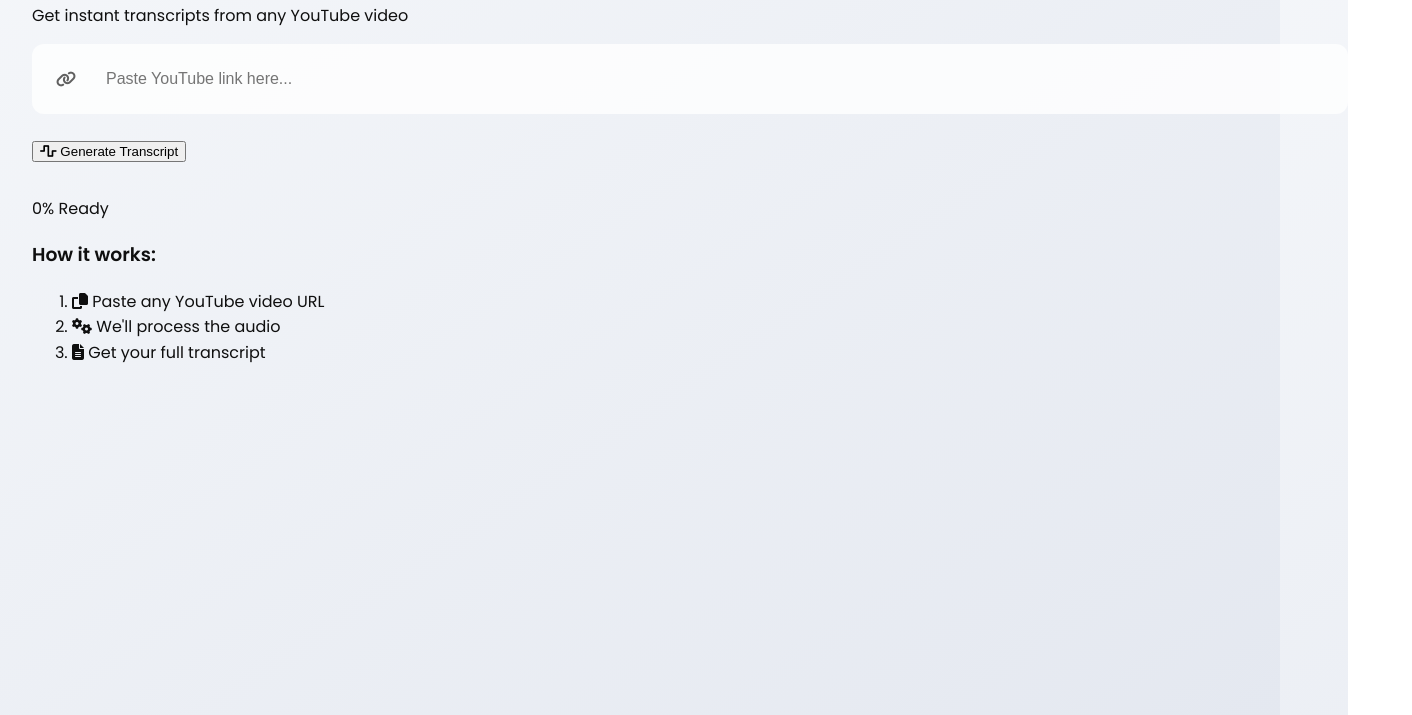
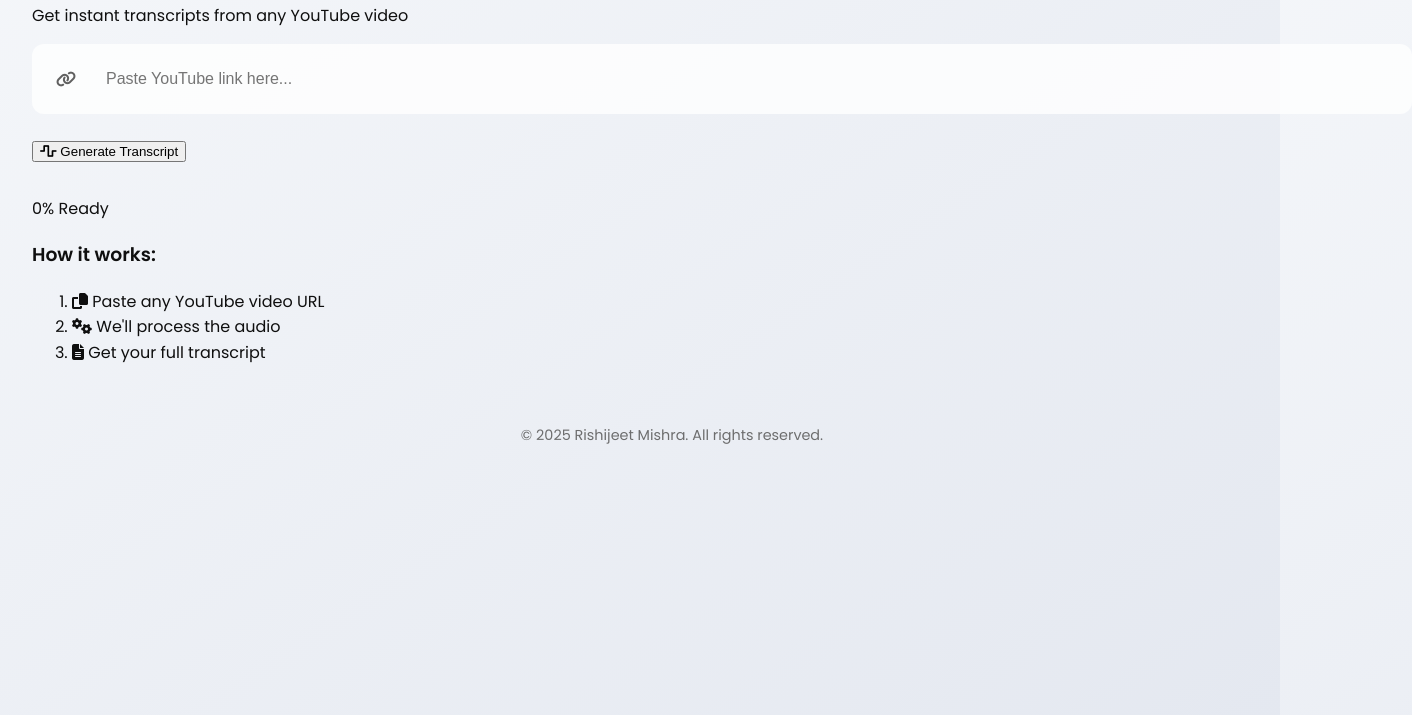
Before and after one commit to rishijeet/ytsynopsis, a plain HTML site: page templates/index.html in a window 1280 px wide. Shown: the part 149-864 px from the top of the page, 1412 px wide, since content can reach past the window. Drawn offline with Linux system fonts and the light colour scheme; no server answers.

Commit message:
UI change and CSS fix

```diff
--- a/static/style.css
+++ b/static/style.css
@@ -32,6 +32,8 @@
   min-height: 100vh;
   line-height: 1.6;
   padding: var(--space-md);
+  min-width: 100vw;
+  overflow-x: hidden;
 }
 
 /* ======================== */
@@ -206,3 +208,21 @@
 .copy-btn:active {
   transform: scale(0.98);
 }
+
+/* ======================== */
+/* Enhanced Footer Styles */
+/* ======================== */
+.app-footer {
+    width: 100%;
+    text-align: center !important;
+    padding: 1.5rem 0;
+    margin: 2rem 0 0;
+}
+
+.app-footer p {
+    margin: 0 auto;
+    display: inline-block;
+    color: #606060;
+    font-size: 0.9rem;
+    opacity: 0.9;
+}
--- a/templates/index.html
+++ b/templates/index.html
@@ -55,6 +55,10 @@
         </main>
     </div>
 
+    <footer class="app-footer">
+        <p>&copy; 2025 Rishijeet Mishra. All rights reserved.</p>
+    </footer>
+
     <script src="/static/script.js"></script>
 </body>
 </html>
```
Also changed, not shown: templates/result.html (+4 -0 lines), 1 other file.
